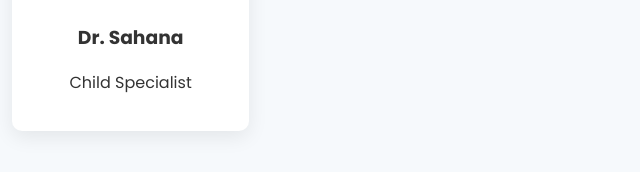
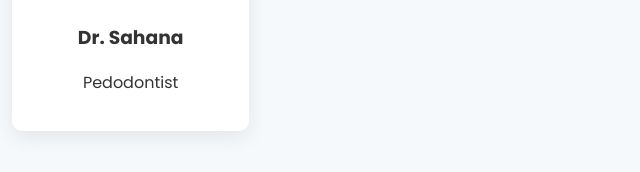
Before and after one commit to forprestemp-rgb/dr-karthik-dental-clinic, a plain HTML site: page index.html in a window 1280 px wide. Shown: the part 3388-3560 px from the top of the page, 116-756 px from the left. Drawn offline with Linux system fonts and the light colour scheme.

Commit message:
Update index.html

```diff
--- a/index.html
+++ b/index.html
@@ -612,7 +612,7 @@ First Dental Clinic in Devanahalli Taluk & Bengaluru Rural District with Advance
 <div class="card"><img src="images/dr-divya.jpeg"><h3>Dr. Divya</h3><p>Dentist</p></div>
 <div class="card"><img src="images/dr-sneha.jpeg"><h3>Dr. Sneha</h3><p>Oral Medicine</p></div>
 <div class="card"><img src="images/dr-navya.jpeg"><h3>Dr. Navya</h3><p>Dentist</p></div>
-<div class="card"><img src="images/dr-sahana.jpeg"><h3>Dr. Sahana</h3><p>Child Specialist</p></div>
+<div class="card"><img src="images/dr-sahana.jpeg"><h3>Dr. Sahana</h3><p>Pedodontist</p></div>
 
 </div>
 
```
